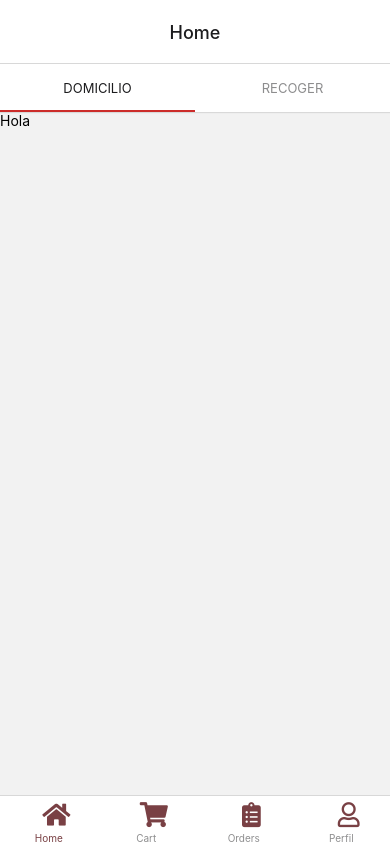
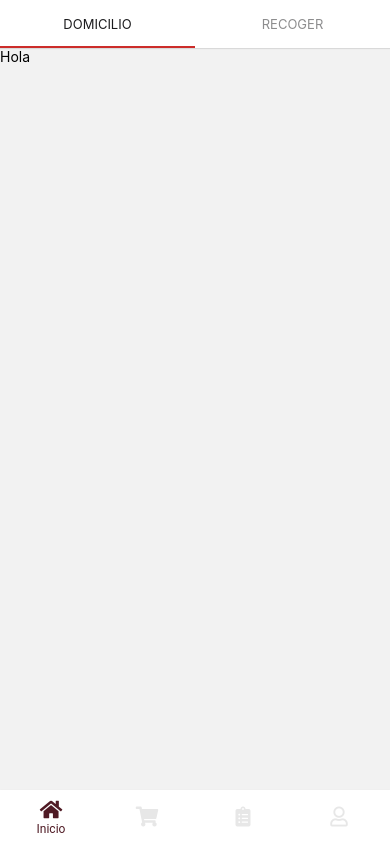
Before and after one commit to estefaniaaristizabal12/ServiApp_, a React Native app: screen /BottomTab in a window 390 px wide. Built offline with nearby package versions, Linux system fonts and the light colour scheme.

Commit message:
navegacion padding

```diff
--- a/package.json
+++ b/package.json
@@ -10,6 +10,7 @@
   },
   "dependencies": {
     "@react-navigation/bottom-tabs": "^6.3.3",
+    "@react-navigation/material-bottom-tabs": "^6.2.3",
     "@react-navigation/material-top-tabs": "^6.2.3",
     "@react-navigation/native": "^6.0.12",
     "@react-navigation/stack": "^6.2.3",
@@ -21,6 +22,7 @@
     "react-native-animatable": "^1.3.3",
     "react-native-gesture-handler": "~2.5.0",
     "react-native-pager-view": "5.4.24",
+    "react-native-paper": "^4.12.4",
     "react-native-safe-area-context": "4.3.1",
     "react-native-screens": "~3.15.0",
     "react-native-tab-view": "^3.1.1",
--- a/src/navigation/BottomTab.tsx
+++ b/src/navigation/BottomTab.tsx
@@ -1,4 +1,4 @@
-import { createBottomTabNavigator } from '@react-navigation/bottom-tabs';
+
 import React from 'react'
 import { useNavigation } from '@react-navigation/native';
 import { Colors } from '../constants/colors';
@@ -7,9 +7,10 @@ import { TopTab } from './TopTab';
 import { Profile } from '../screens/Profile';
 import { FontAwesome5 } from '@expo/vector-icons';
 import { Orders } from '../screens/Orders';
+import { createMaterialBottomTabNavigator } from '@react-navigation/material-bottom-tabs';
 
 
-const BtTap = createBottomTabNavigator();
+const BtTap = createMaterialBottomTabNavigator();
 
 export default function BottomTab() {
     const navigation = useNavigation();
@@ -18,9 +19,17 @@ export default function BottomTab() {
 
         <BtTap.Navigator
             initialRouteName="TopTab" //OJO
+            sceneAnimationEnabled={true}
+            barStyle={{
+                backgroundColor: "#ffffff"
+            }}
+
+            activeColor="#4F1A24"
+            inactiveColor="#E7E7E7"
             screenOptions={({ route }) => ({
-                tabBarActiveTintColor: Colors.secondary,
-                headerTitleAlign: 'center',
+                // tabBarActiveTintColor: Colors.secondary,
+
+                // headerTitleAlign: 'center',
                 tabBarIcon: ({ color, focused }) => {
 
                     let iconName: string = '';
@@ -42,14 +51,14 @@ export default function BottomTab() {
                             break;
                     }
 
-                    return <FontAwesome5 name={iconName} size={25} color={Colors.secondary} style={{ marginLeft: 15 }} />
+                    return <FontAwesome5 name={iconName} size={20} color={color} />
 
                 }
             })}>
 
-            <BtTap.Screen name="Home" options={{ title: 'Home' }} component={TopTab} />
-            <BtTap.Screen name="Cart" options={{ title: 'Cart' }} component={Cart} />
-            <BtTap.Screen name="Orders" options={{ title: 'Orders' }} component={Orders} />
+            <BtTap.Screen name="Home" options={{ title: 'Inicio' }} component={TopTab} />
+            <BtTap.Screen name="Cart" options={{ title: 'Carrito' }} component={Cart} />
+            <BtTap.Screen name="Orders" options={{ title: 'Ordenes' }} component={Orders} />
             <BtTap.Screen name="Profile" options={{ title: 'Perfil' }} component={Profile} />
 
 
--- a/src/navigation/TopTab.tsx
+++ b/src/navigation/TopTab.tsx
@@ -3,11 +3,16 @@ import React from 'react'
 import { Colors } from '../constants/colors';
 import { PickUp } from '../screens/PickUp';
 import { Delivery } from '../screens/Delivery';
+import { useSafeAreaInsets } from 'react-native-safe-area-context';
 
 const Tab = createMaterialTopTabNavigator();
 export const TopTab = () => {
+
+    const { top:paddingTop } = useSafeAreaInsets()
+
     return (
         <Tab.Navigator
+            style={{ paddingTop }}
             screenOptions={{
                 tabBarIndicatorStyle: { backgroundColor: Colors.primary },
             }}
```
Also changed, not shown: 1 other file (tests, documents, lock files or other folders).
